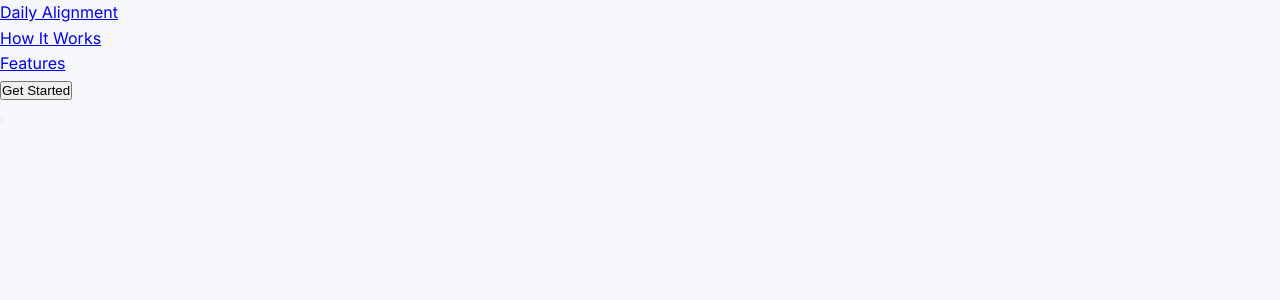
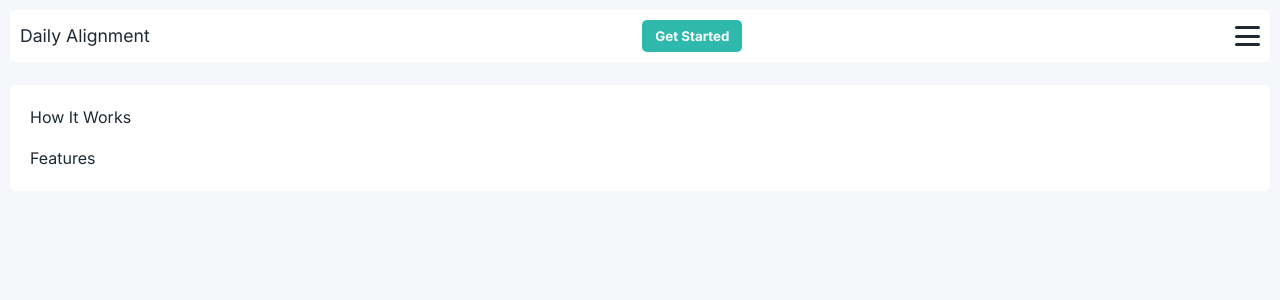
Before and after one commit to 4wiafe/daily-alignment, a React (Vite) app in the folder daily-alignment-app/: page / in a window 1280 px wide. Shown: the top 300 px of the page. Built offline with nearby package versions, Linux system fonts and the light colour scheme; a web font is replaced by a local one.

Commit message:
Style the header section

```diff
--- a/daily-alignment-app/src/components/LandingPage/LandingPage.jsx
+++ b/daily-alignment-app/src/components/LandingPage/LandingPage.jsx
@@ -1,4 +1,4 @@
-import Header from "./sections/Header";
+import Header from "./sections/Header/Header";
 
 export default function LandingPage() {
   return (
--- /dev/null
+++ b/daily-alignment-app/src/components/LandingPage/sections/Header/Header.css
@@ -0,0 +1,101 @@
+header {
+  width: 100%;
+  padding: 10px;
+  display: flex;
+  justify-content: center;
+  align-items: center;
+  position: fixed;
+  top: 0;
+  left: 0;
+  z-index: 100;
+  background: var(--bg);
+}
+
+nav {
+  width: 100%;
+  max-width: 1500px;
+  background: var(--surface);
+  display: flex;
+  justify-content: space-between;
+  align-items: center;
+  padding: 10px;
+  box-shadow: var(--shadow);
+  border-radius: 5px;
+}
+
+.logo {
+  text-decoration: none;
+  color: var(--text);
+  font-family: "Goodly", "Inter", sans-serif;
+  font-size: 1.1rem;
+}
+
+.get-started {
+  width: 100px;
+}
+
+.get-started button {
+  width: 100%;
+  padding: 8px 10px;
+  border: none;
+  background: var(--accent);
+  color: var(--surface);
+  font-family: inherit;
+  font-weight: bold;
+  border-radius: 5px;
+  cursor: pointer;
+  transition: transform 0.3s ease;
+}
+
+.get-started button:hover {
+  transform: scale(1.1);
+}
+.menu {
+  width: 25px;
+  height: 20px;
+}
+
+.menu button {
+  width: 100%;
+  height: 100%;
+  border: none;
+  background: transparent;
+  display: flex;
+  flex-direction: column;
+  justify-content: space-between;
+}
+
+.one,
+.two,
+.three {
+  width: 100%;
+  height: 3px;
+  border-radius: 3px;
+  background: var(--text);
+}
+
+.links-container {
+  width: 100%;
+  position: absolute;
+  top: 75px;
+  left: 0;
+  padding: 10px;
+  z-index: 100;
+}
+
+.nav-links {
+  width: 100%;
+  list-style: none;
+  display: flex;
+  flex-direction: column;
+  gap: 15px;
+  padding: 20px;
+  background: var(--surface);
+  border-radius: 5px;
+}
+
+.link {
+  text-decoration: none;
+  color: var(--text);
+  font-size: 1rem;
+}
--- a/daily-alignment-app/src/components/LandingPage/sections/Header.jsx
+++ b/daily-alignment-app/src/components/LandingPage/sections/Header/Header.jsx
@@ -1,5 +1,6 @@
 import { useState } from "react";
 import { Link } from "react-router-dom";
+import "./Header.css";
 
 export default function Header() {
   const [isOpen, setIsOpen] = useState(false);
@@ -12,7 +13,7 @@ export default function Header() {
         </div>
 
         <div className="links-container">
-          <ul>
+          <ul className="nav-links">
             <li>
               <a href="#how-it-works" className="link">How It Works</a>
             </li>
--- a/daily-alignment-app/src/components/LandingPage/sections/PageNotFound/PageNotFound.css
+++ b/daily-alignment-app/src/components/LandingPage/sections/PageNotFound/PageNotFound.css
@@ -12,9 +12,7 @@
   display: flex;
   flex-direction: column;
   gap: 10px;
-  box-shadow: 0px 0px 8px 2px var(--gray-light);
-  -webkit-box-shadow: 0px 0px 8px 2px var(--gray-light);
-  -moz-box-shadow: 0px 0px 8px 2px var(--gray-light);
+  box-shadow: var(--shadow);
 }
 
 .page-not-found h1,
--- a/daily-alignment-app/src/index.css
+++ b/daily-alignment-app/src/index.css
@@ -26,6 +26,9 @@
   /* Additional Utility Colors */
   --gray-light: #CBD5E0;
   --gray-medium: #94A3B8;
+
+  /* Shadow */
+  --shadow: box-shadow: 0px 0px 8px 2px var(--gray-light);
 }
 
 @font-face {
```
